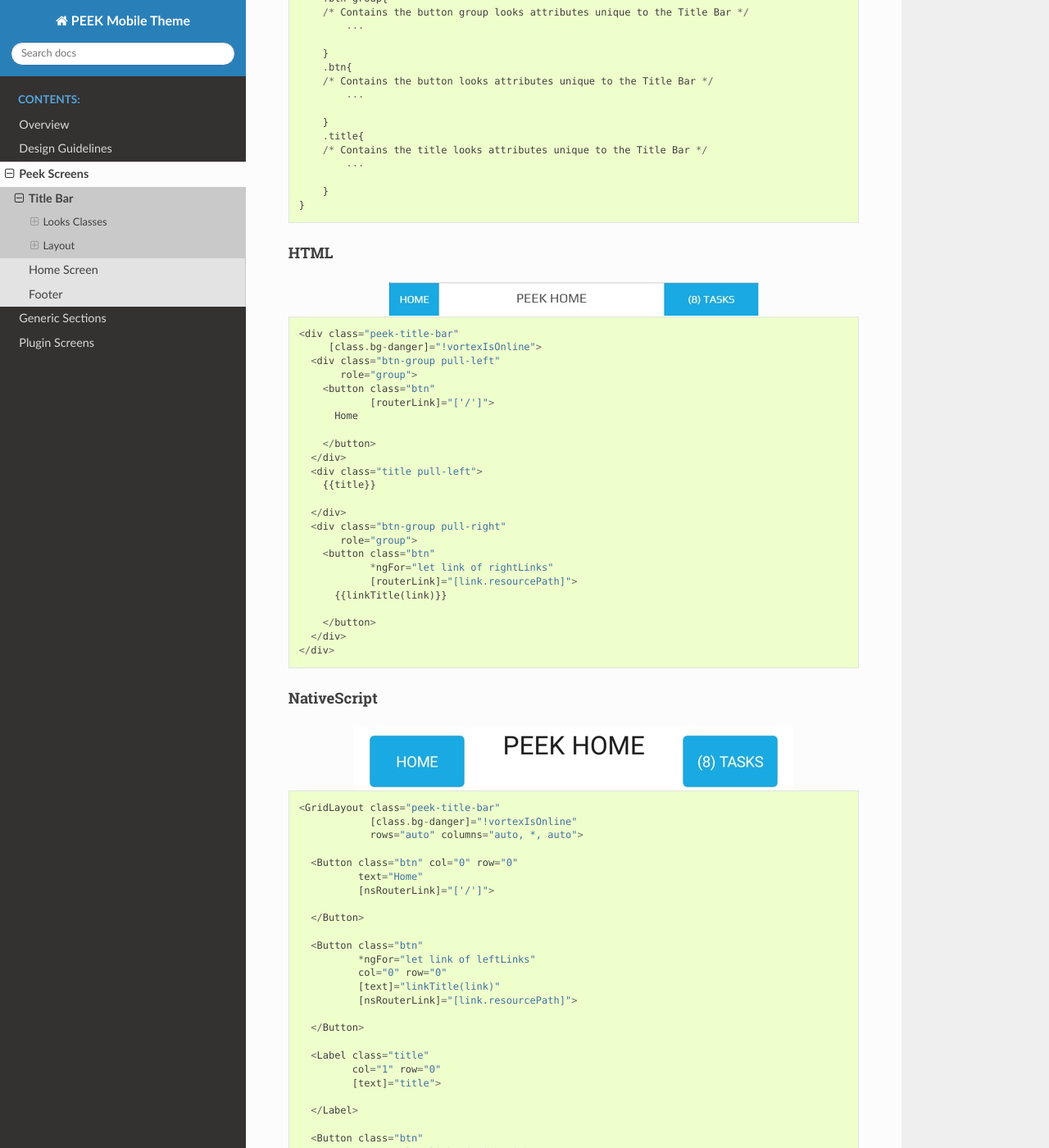
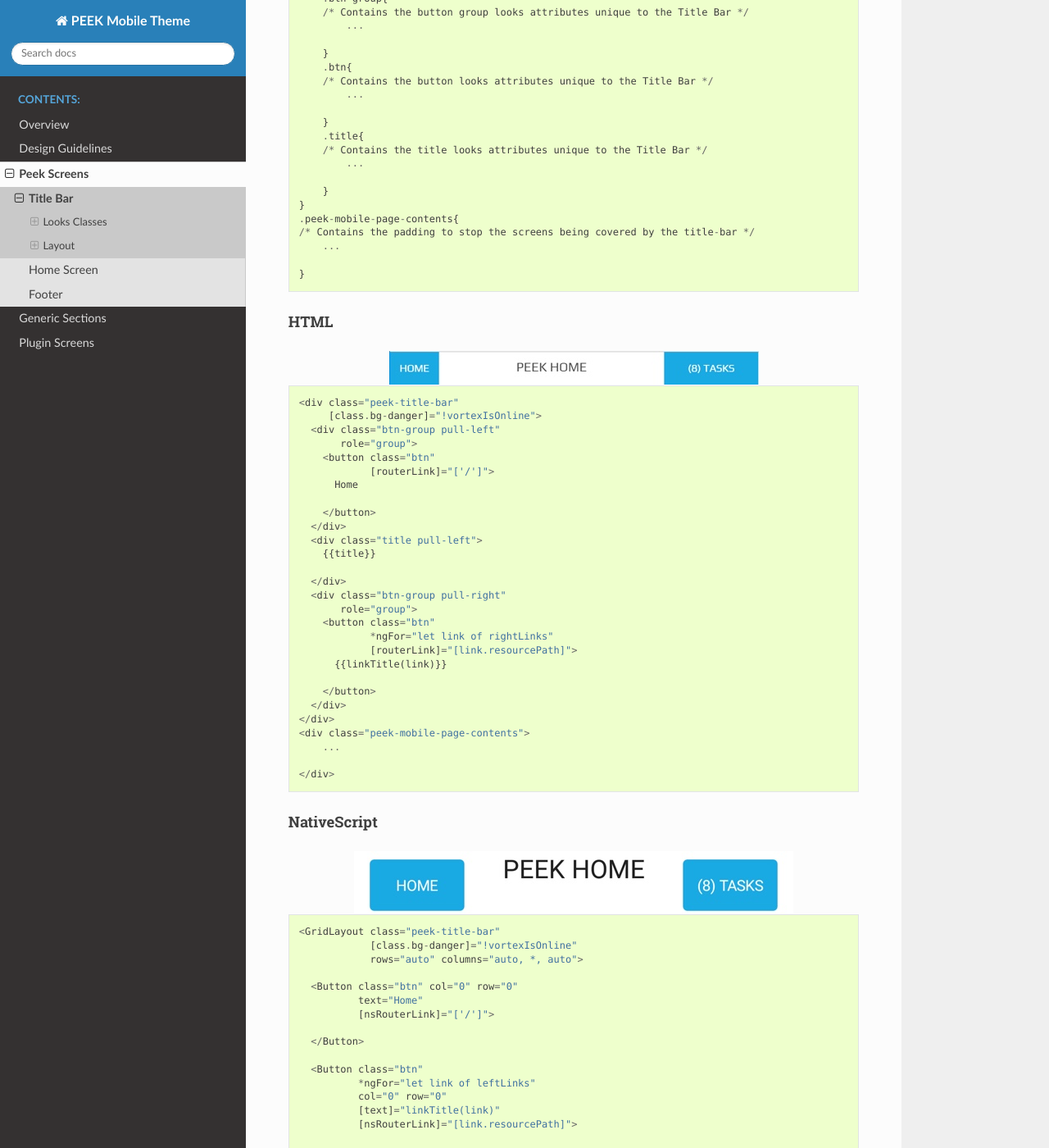
Before and after one commit to Synerty/peek-mobile-theme, a Sphinx documentation site: the page built from docs/peek_screens/title_bar/title_bar.rst, in a window 1280 px wide and 1400 px high, scrolled down 921 px. Shown: the whole window at 82% size. Built offline with Sphinx 7.4.7 and the Read the Docs theme 2.0.0, drawn with Linux system fonts in a browser that asks for light colours.

Commit message:
added peek-mobile-page-contents class
The screens require a `<div>` after `<div class="peek-title-bar">` for the padding to stop the screens being covered by the title-bar.

```diff
--- a/docs/peek_screens/title_bar/title_bar.rst
+++ b/docs/peek_screens/title_bar/title_bar.rst
@@ -61,6 +61,11 @@
 
             }
         }
+        .peek-mobile-page-contents{
+        /* Contains the padding to stop the screens being covered by the title-bar */
+            ...
+
+        }
 
 
 HTML
@@ -94,6 +99,10 @@
 
             </button>
           </div>
+        </div>
+        <div class="peek-mobile-page-contents">
+            ...
+
         </div>
 
 
```
Also changed, not shown: 1 other file.
